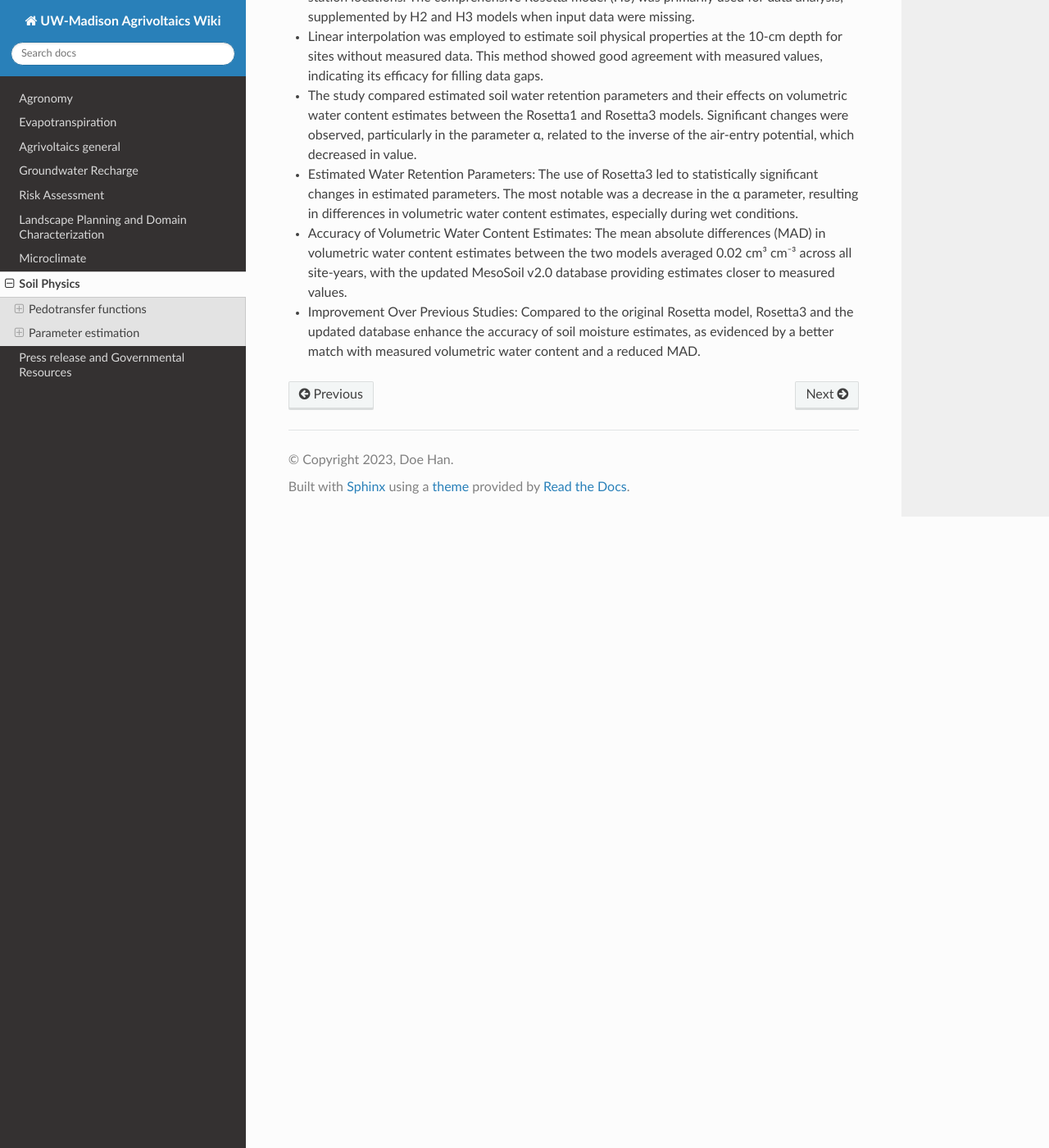
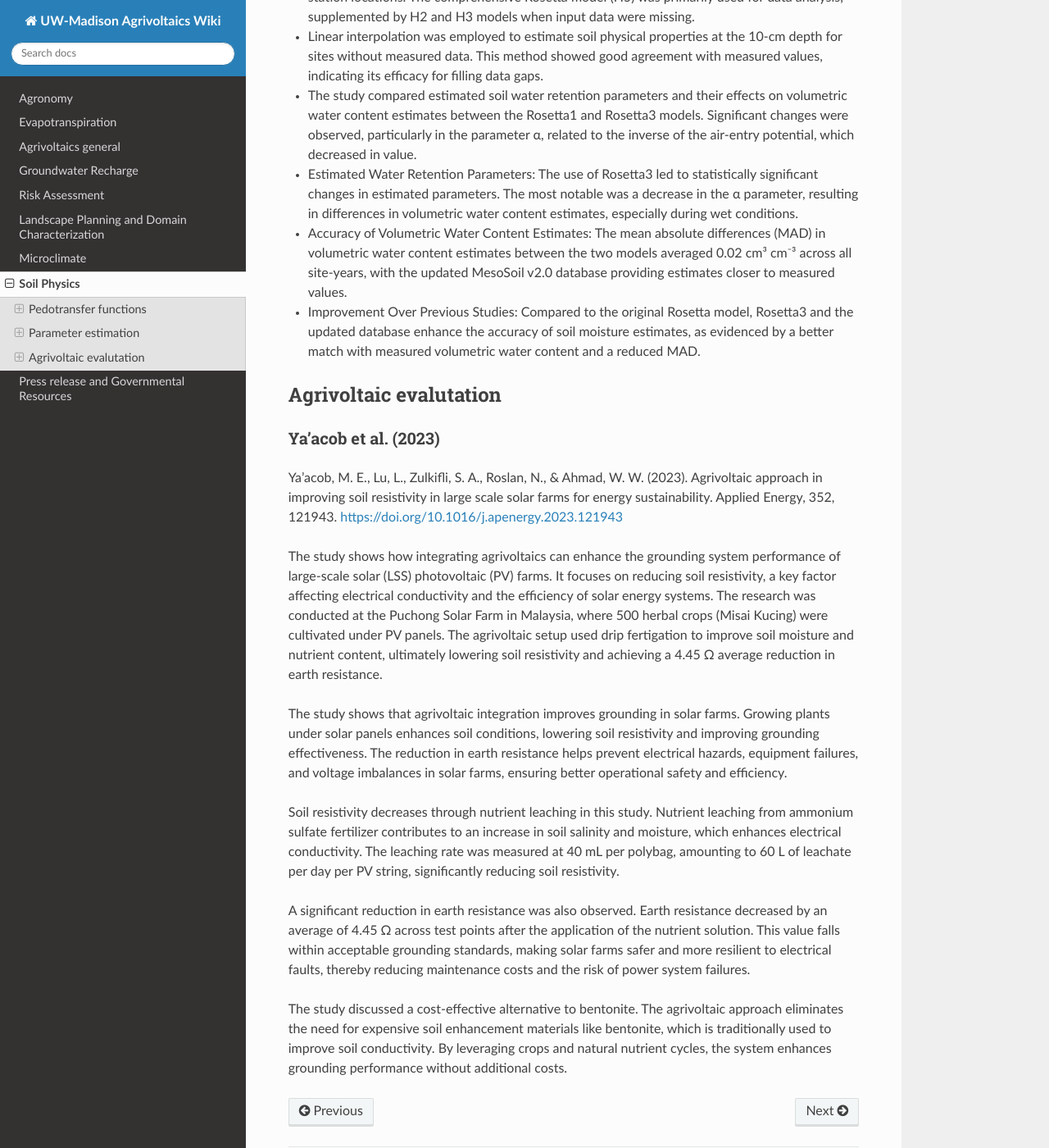
Before and after one commit to hanhydro/wiki, a Sphinx documentation site: the page built from docs/source/soil.rst, in a window 1280 px wide and 1400 px high, scrolled down 7621 px. Shown: the whole window at 82% size. Built offline with Sphinx 7.4.7 and the Read the Docs theme 3.1.0, drawn with Linux system fonts in a browser that asks for light colours; pages that are not in the unit, such as notebooks, are missing from menus.

Commit message:
Update soil.rst

```diff
--- a/docs/source/soil.rst
+++ b/docs/source/soil.rst
@@ -171,3 +171,20 @@ This study presents the development and evaluation of an updated Oklahoma Mesone
 - Accuracy of Volumetric Water Content Estimates: The mean absolute differences (MAD) in volumetric water content estimates between the two models averaged 0.02 cm³ cm⁻³ across all site-years, with the updated MesoSoil v2.0 database providing estimates closer to measured values.
 
 - Improvement Over Previous Studies: Compared to the original Rosetta model, Rosetta3 and the updated database enhance the accuracy of soil moisture estimates, as evidenced by a better match with measured volumetric water content and a reduced MAD.
+
+Agrivoltaic evalutation
+----------------------
+Ya'acob et al. (2023)
+++++++++++++++++++++++++
+
+Ya'acob, M. E., Lu, L., Zulkifli, S. A., Roslan, N., & Ahmad, W. W. (2023). Agrivoltaic approach in improving soil resistivity in large scale solar farms for energy sustainability. Applied Energy, 352, 121943. https://doi.org/10.1016/j.apenergy.2023.121943
+
+The study shows how integrating agrivoltaics can enhance the grounding system performance of large-scale solar (LSS) photovoltaic (PV) farms. It focuses on reducing soil resistivity, a key factor affecting electrical conductivity and the efficiency of solar energy systems. The research was conducted at the Puchong Solar Farm in Malaysia, where 500 herbal crops (Misai Kucing) were cultivated under PV panels. The agrivoltaic setup used drip fertigation to improve soil moisture and nutrient content, ultimately lowering soil resistivity and achieving a 4.45 Ω average reduction in earth resistance.
+
+The study shows that agrivoltaic integration improves grounding in solar farms. Growing plants under solar panels enhances soil conditions, lowering soil resistivity and improving grounding effectiveness. The reduction in earth resistance helps prevent electrical hazards, equipment failures, and voltage imbalances in solar farms, ensuring better operational safety and efficiency.
+
+Soil resistivity decreases through nutrient leaching in this study. Nutrient leaching from ammonium sulfate fertilizer contributes to an increase in soil salinity and moisture, which enhances electrical conductivity. The leaching rate was measured at 40 mL per polybag, amounting to 60 L of leachate per day per PV string, significantly reducing soil resistivity.
+
+A significant reduction in earth resistance was also observed. Earth resistance decreased by an average of 4.45 Ω across test points after the application of the nutrient solution. This value falls within acceptable grounding standards, making solar farms safer and more resilient to electrical faults, thereby reducing maintenance costs and the risk of power system failures.
+
+The study discussed a cost-effective alternative to bentonite. The agrivoltaic approach eliminates the need for expensive soil enhancement materials like bentonite, which is traditionally used to improve soil conductivity. By leveraging crops and natural nutrient cycles, the system enhances grounding performance without additional costs.
```
